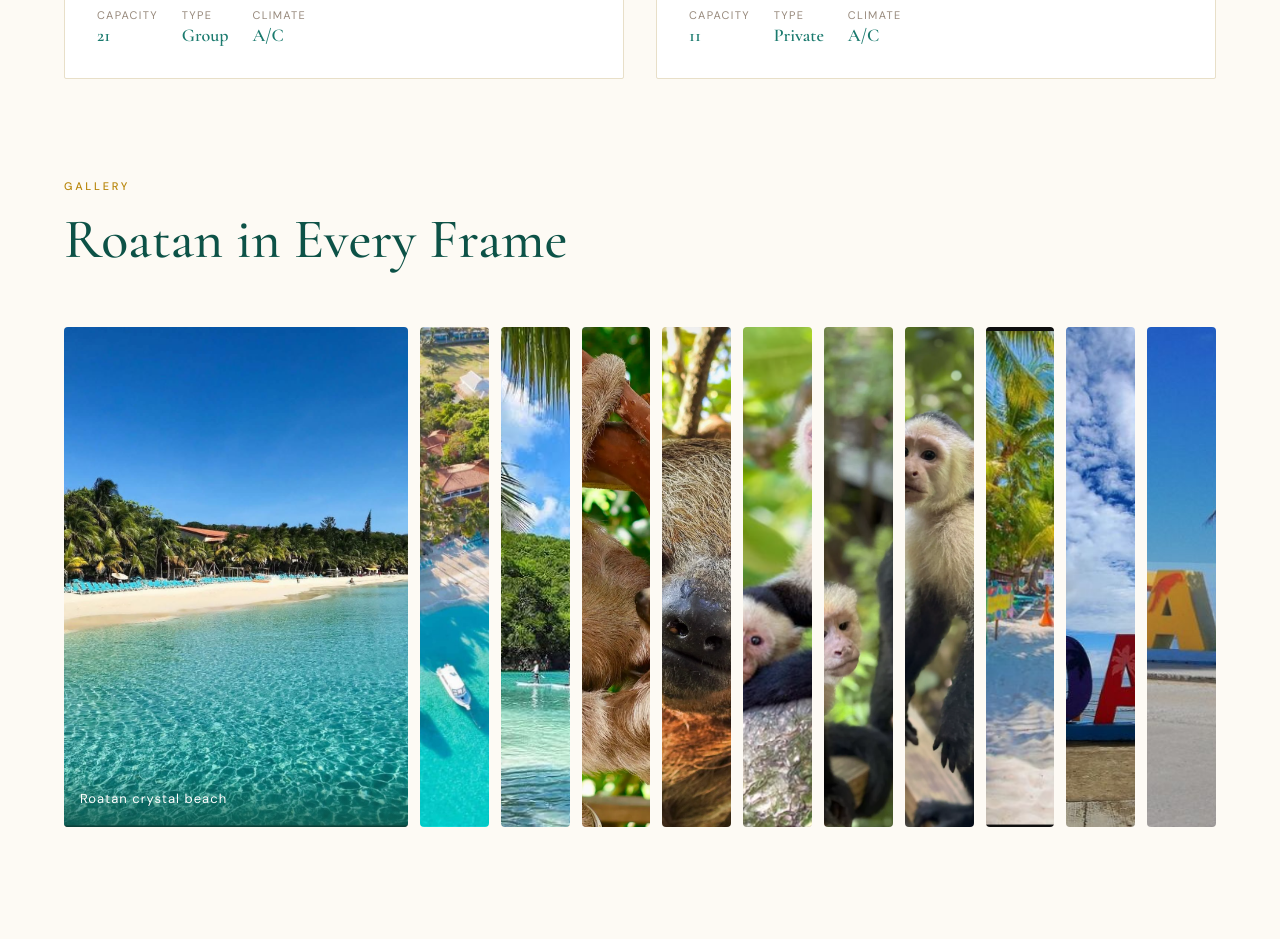
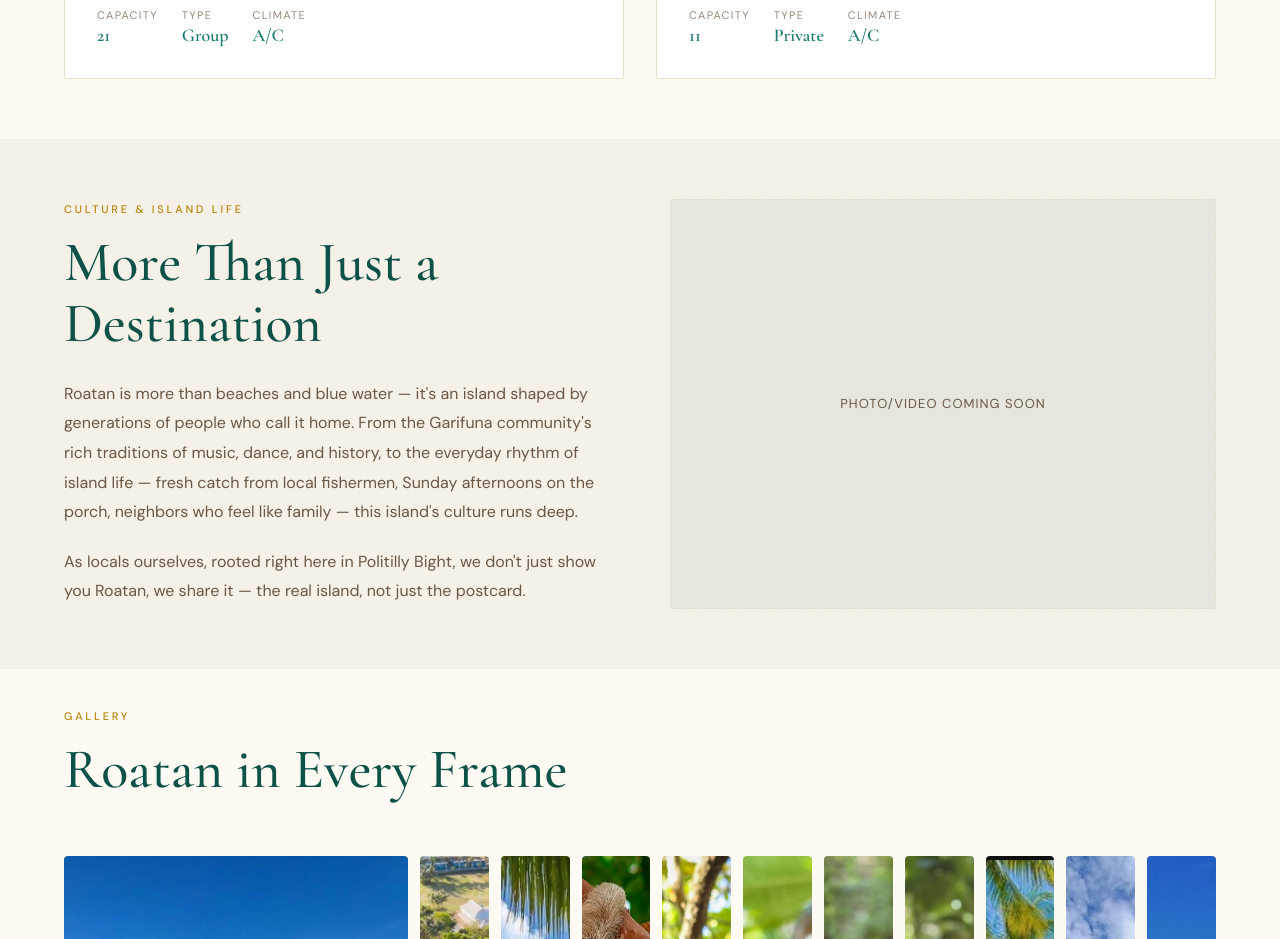
Before and after one commit to ShaniceS13/elite-tours, a React (Vite) app: page / in a window 1280 px wide. Shown: the part 5220-6159 px from the top of the page. Built offline with nearby package versions, Linux system fonts and the light colour scheme.

Commit message:
Add Culture Spotlight section

```diff
--- /dev/null
+++ b/src/components/CultureSpotlight.jsx
@@ -0,0 +1,32 @@
+import useInView from "../hooks/useInView";
+import "../styles/CultureSpotlight.css";
+
+export default function CultureSpotlight() {
+  const [ref, inView] = useInView();
+
+  return (
+    <section className="culture-spotlight" id="culture" ref={ref}>
+      <div className={`culture-content fade-in ${inView ? "visible" : ""}`}>
+        <span className="section-tag">Culture & Island Life</span>
+        <h2 className="section-title">More Than Just a Destination</h2>
+        <p>
+          Roatan is more than beaches and blue water — it's an island shaped by
+          generations of people who call it home. From the Garifuna community's
+          rich traditions of music, dance, and history, to the everyday rhythm
+          of island life — fresh catch from local fishermen, Sunday afternoons
+          on the porch, neighbors who feel like family — this island's culture
+          runs deep.
+        </p>
+        <p>
+          As locals ourselves, rooted right here in Politilly Bight, we don't
+          just show you Roatan, we share it — the real island, not just the
+          postcard.
+        </p>
+      </div>
+
+      <div className={`culture-img fade-in ${inView ? "visible" : ""}`}>
+        <div className="culture-placeholder">Photo/Video Coming Soon</div>
+      </div>
+    </section>
+  );
+}
--- a/src/components/Home.jsx
+++ b/src/components/Home.jsx
@@ -11,6 +11,7 @@ import { useEffect } from "react";
 import { useLocation } from "react-router-dom";
 import OurServices from "./OurServices";
 import GivingBack from "./GivingBack";
+import CultureSpotlight from "./CultureSpotlight";
 
 export default function Home() {
   const location = useLocation();
@@ -33,6 +34,7 @@ export default function Home() {
       <GivingBack />
       <OurServices />
       <Fleet />
+      <CultureSpotlight />
       <Gallery />
       <BookingForm />
       <CancellationPolicy />
--- /dev/null
+++ b/src/styles/CultureSpotlight.css
@@ -0,0 +1,46 @@
+/* - Culture Spotlight Section - */
+.culture-spotlight {
+  background: var(--sand);
+  padding: 60px 5%;
+  display: grid;
+  grid-template-columns: 1fr 1fr;
+  gap: 60px;
+  align-items: center;
+}
+
+/* - Content - */
+.culture-content p {
+  font-size: 16px;
+  line-height: 1.85;
+  color: var(--text-muted);
+  margin-bottom: 20px;
+}
+
+.culture-content p:last-child {
+  margin-bottom: 0;
+}
+
+/* - Image / Placeholder - */
+.culture-placeholder {
+  width: 100%;
+  aspect-ratio: 4/3;
+  background: rgba(13, 82, 71, 0.06);
+  border: 1px dashed var(--sand-dark);
+  border-radius: 2px;
+  display: flex;
+  align-items: center;
+  justify-content: center;
+  color: var(--text-muted);
+  font-size: 13px;
+  letter-spacing: 0.08em;
+  text-transform: uppercase;
+}
+
+/* - Mobile - */
+@media (max-width: 768px) {
+  .culture-spotlight {
+    grid-template-columns: 1fr;
+    gap: 32px;
+    padding: 60px 5%;
+  }
+}
```
